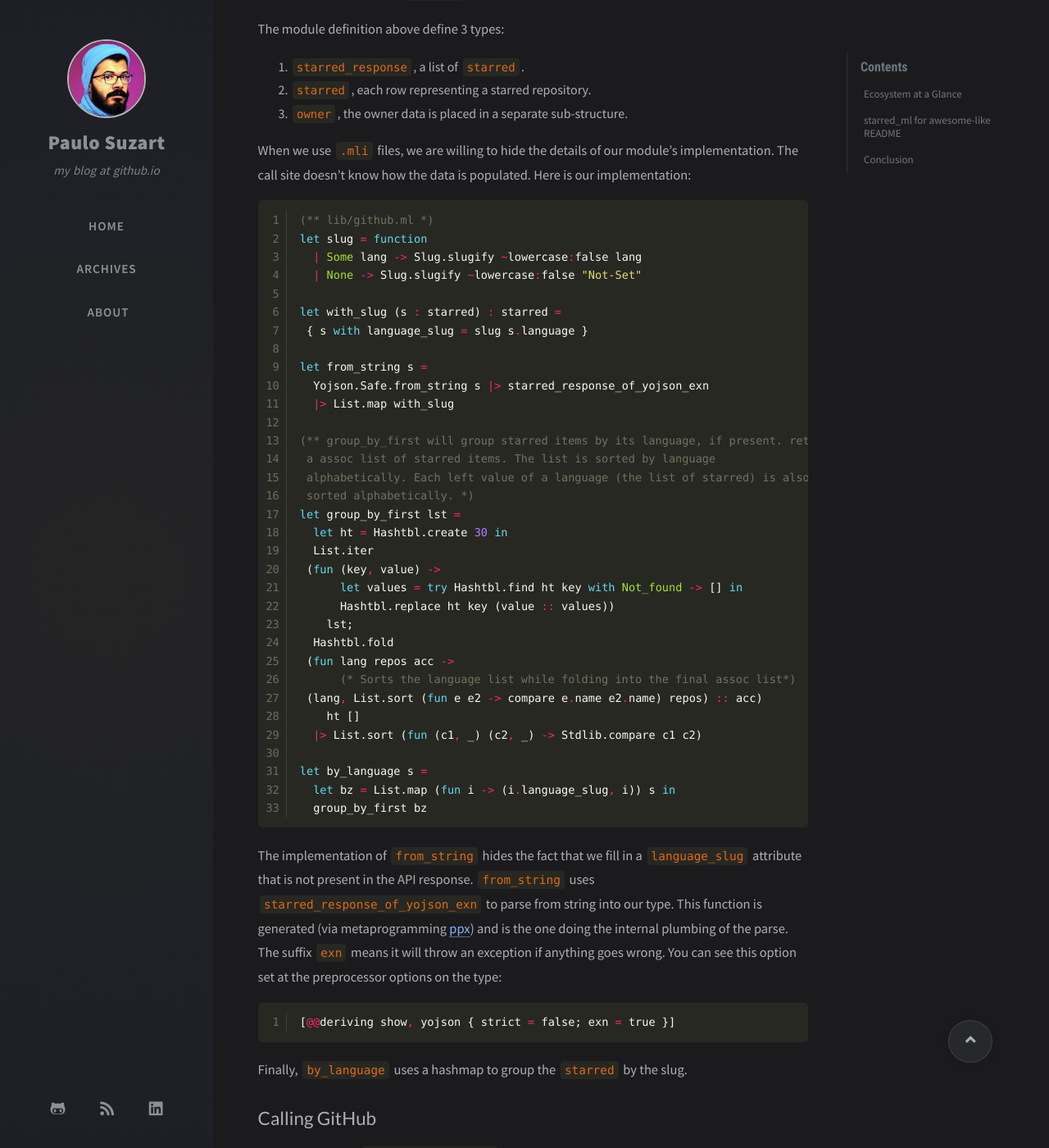
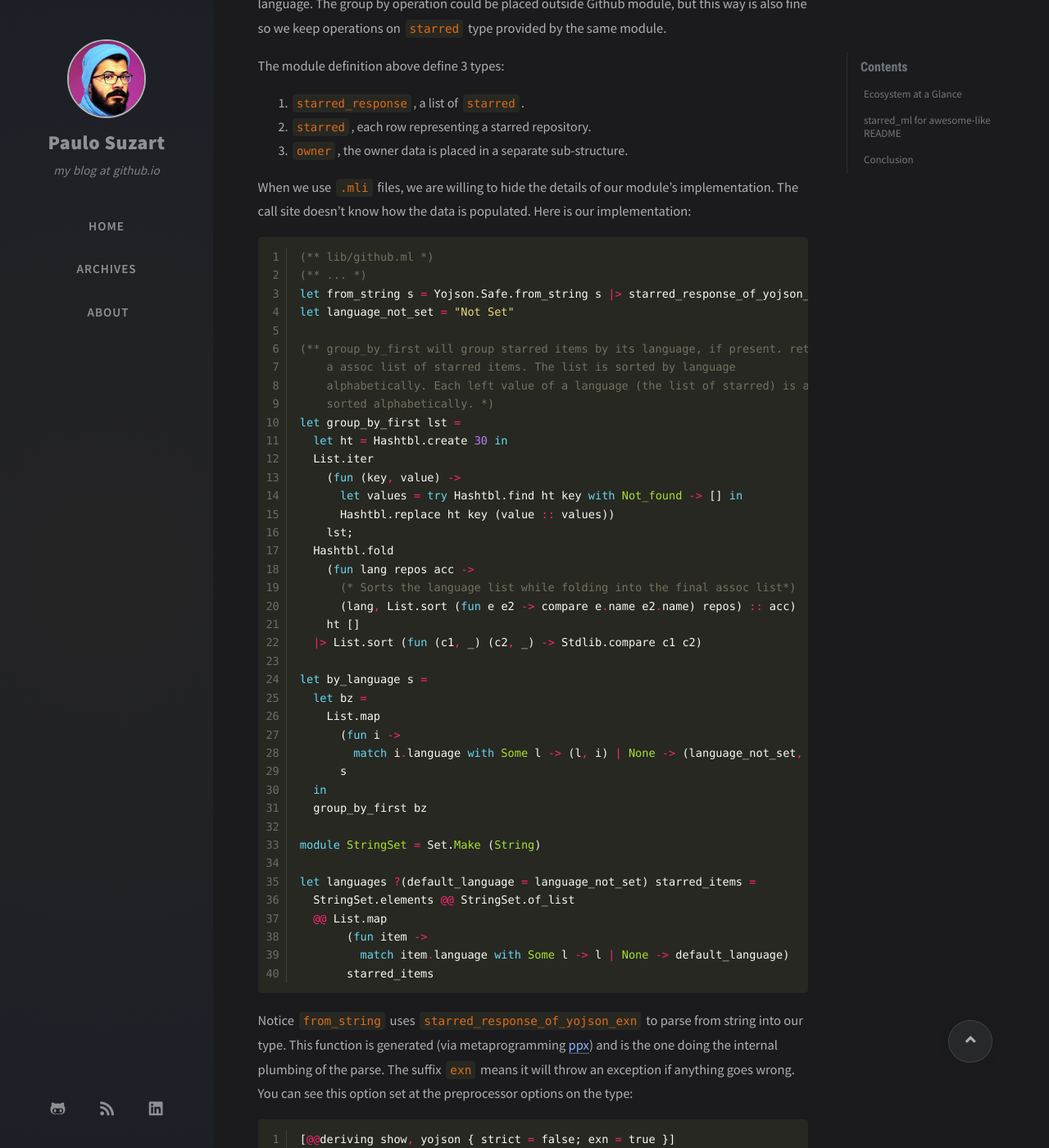
Before and after one commit to paulosuzart/paulosuzart.github.io, a Jekyll site: the page built from _posts/2025-01-12-ocaml-code-test-publish-use.md, in a window 1280 px wide and 1400 px high, scrolled down 3107 px. Shown: the whole window at 82% size. Built offline with Jekyll 4.4.1, drawn with Linux system fonts in a browser that asks for light colours; nearby versions of some CDN libraries; comment, search, counter and statistics services are not loaded; some of the changed text lies outside the part shown.

Commit message:
Improvements

````diff
--- a/_posts/2025-01-12-ocaml-code-test-publish-use.md
+++ b/_posts/2025-01-12-ocaml-code-test-publish-use.md
@@ -32,7 +32,7 @@ OCaml has a great ecosystem that can help you get started today:
 You can quickly get up and running with `opam` and `dune`. Here are some tips extra tips:
 
   - [ocaml-platform](https://marketplace.visualstudio.com/items?itemName=ocamllabs.ocaml-platform) - You can use this VSCode extension that works amazingly well.
-   - `dune fmt` - It [formats your code](https://dune.readthedocs.io/en/stable/howto/formatting.html), and I love this. Don't let your engineers waste time debating whether a `let` and `=` should be on the same line. Just go for the standard formatting.
+  - `dune fmt` - It [formats your code](https://dune.readthedocs.io/en/stable/howto/formatting.html), and I love this. Don't let your engineers waste time debating whether a `let` and `=` should be on the same line. Just go for the standard formatting.
   - `dune test` - You can use [alcotest](https://github.com/mirage/alcotest) and `dune test` will execute your tests.
   - `dune exec {package_name}` - to run the project you are building.
 
@@ -52,7 +52,7 @@ For this we will need:
    1. a JSON parser: there's a fantastic lib called [yojson](https://github.com/ocaml-community/yojson). We are covered.
    1. a way to get arguments from the command line or env var: OCaml is blessed with [cmdliner](https://erratique.ch/software/cmdliner/doc/tutorial.html), one of the best cli frameworks I have tried.
    1. a template engine like [jinja2](https://jinja.palletsprojects.com/en/stable/) to give shape to our README:   [jingoo](https://github.com/tategakibunko/jingoo) is essentially the jinja2 of OCaml.
-   1. a slug library to cover languages with spaces and symbols so links don't get broken within our README: also check! There's a small and simple option with [ocaml-slug](https://github.com/thangngoc89/ocaml-slug)
+   1. a conversion from language names to url encoded values, so links don't get broken within our README: also check! There's a Jingoo built-in filter `url_encode`.
    1. a testing library: again from mirageOS, [alcotest](https://github.com/mirage/alcotest) is a popular framework that can help us here.
 
 
@@ -78,7 +78,6 @@ type starred = {
   language : string option;
   html_url : string;
   owner : owner;
-  language_slug : string;
 }
 [@@deriving show, yojson { strict = false; exn = true }]
 
@@ -91,6 +90,9 @@ val from_string : string -> starred_response
 val by_language : starred list -> (string * starred list) list
 (** Converts a list of starred items into a struc grouped by language like
     [("java", [starred; starred]), ("scala", [starred;...])] *)
+
+val languages : ?default_language:string -> starred list -> string list
+(** Return the languages for the repositories. *)
 ```
 
 I want 2 things: *1)* a type (imagine a `struct`) to store the response, *2)* a way to group them by language. The group by operation could be placed outside Github module, but this way is also fine so we keep operations on `starred` type provided by the same module.
@@ -105,46 +107,53 @@ When we use `.mli` files, we are willing to hide the details of our module's imp
 
 ```ocaml
 (** lib/github.ml *)
-let slug = function
-  | Some lang -> Slug.slugify ~lowercase:false lang
-  | None -> Slug.slugify ~lowercase:false "Not-Set"
-
-let with_slug (s : starred) : starred =
- { s with language_slug = slug s.language }
-
-let from_string s =
-  Yojson.Safe.from_string s |> starred_response_of_yojson_exn
-  |> List.map with_slug
+(** ... *)
+let from_string s = Yojson.Safe.from_string s |> starred_response_of_yojson_exn
+let language_not_set = "Not Set"
 
 (** group_by_first will group starred items by its language, if present. returns
- a assoc list of starred items. The list is sorted by language
- alphabetically. Each left value of a language (the list of starred) is also
- sorted alphabetically. *)
+    a assoc list of starred items. The list is sorted by language
+    alphabetically. Each left value of a language (the list of starred) is also
+    sorted alphabetically. *)
 let group_by_first lst =
   let ht = Hashtbl.create 30 in
   List.iter
- (fun (key, value) ->
+    (fun (key, value) ->
       let values = try Hashtbl.find ht key with Not_found -> [] in
       Hashtbl.replace ht key (value :: values))
     lst;
   Hashtbl.fold
- (fun lang repos acc ->
+    (fun lang repos acc ->
       (* Sorts the language list while folding into the final assoc list*)
- (lang, List.sort (fun e e2 -> compare e.name e2.name) repos) :: acc)
+      (lang, List.sort (fun e e2 -> compare e.name e2.name) repos) :: acc)
     ht []
   |> List.sort (fun (c1, _) (c2, _) -> Stdlib.compare c1 c2)
 
 let by_language s =
-  let bz = List.map (fun i -> (i.language_slug, i)) s in
+  let bz =
+    List.map
+      (fun i ->
+        match i.language with Some l -> (l, i) | None -> (language_not_set, i))
+      s
+  in
   group_by_first bz
+
+module StringSet = Set.Make (String)
+
+let languages ?(default_language = language_not_set) starred_items =
+  StringSet.elements @@ StringSet.of_list
+  @@ List.map
+       (fun item ->
+         match item.language with Some l -> l | None -> default_language)
+       starred_items
 ```
-The implementation of `from_string` hides the fact that we fill in a `language_slug` attribute that is not present in the API response. `from_string` uses `starred_response_of_yojson_exn` to parse from string into our type. This function is generated (via metaprogramming [ppx](https://ocaml.org/docs/metaprogramming#ppxs)) and is the one doing the internal plumbing of the parse. The suffix `exn` means it will throw an exception if anything goes wrong. You can see this option set at the preprocessor options on the type:
+Notice `from_string` uses `starred_response_of_yojson_exn` to parse from string into our type. This function is generated (via metaprogramming [ppx](https://ocaml.org/docs/metaprogramming#ppxs)) and is the one doing the internal plumbing of the parse. The suffix `exn` means it will throw an exception if anything goes wrong. You can see this option set at the preprocessor options on the type:
 
 ```ocaml
 [@@deriving show, yojson { strict = false; exn = true }]
 ```
 
-Finally, `by_language` uses a hashmap to group the `starred` by the slug.
+Finally, `by_language` uses a hashmap to group the `starred` by the language.
 
 ## Calling GitHub
 We can see where `Github.from_string` is used after we call GitHub API.
@@ -249,7 +251,6 @@ let test_group () =
       language = Some "Java";
       html_url = "example.com";
       owner = { login = "auser" };
-      language_slug = Slug.slugify "Java" ~lowercase:false;
     }
   and sample_java_repo2 =
     {
@@ -259,7 +260,6 @@ let test_group () =
       language = Some "Java";
       html_url = "example.com";
       owner = { login = "viola" };
-      language_slug = Slug.slugify "Java" ~lowercase:false;
     }
   and sample_ocaml_repo =
     {
@@ -269,7 +269,6 @@ let test_group () =
       language = Some "Ocaml";
       html_url = "example.com";
       owner = { login = "bar" };
-      language_slug = Slug.slugify "Ocaml" ~lowercase:false;
     }
   in
   Alcotest.(check starred_testable)
@@ -282,28 +281,6 @@ let test_group () =
 
 let option_pp ppf o =
   match o with Some l -> Fmt.pf ppf "%s" l | None -> Fmt.pf ppf "No next link"
-
-let test_with_slug () =
-  let src =
-    Github.from_string
-      {|[
-        {"name" : "Sample with Slug",
-         "language" : "Vim Script",
-         "owner": {
-            "login" : "foo"
-         },
-         "description" : null,
-         "html_url" : "example.com",
-         "topics" : []
-        }
-      ]|}
-  in
-  let repo =
-    match src with
-    | [] -> failwith "Non empty list needed for our test"
-    | x :: _ -> x
-  in
-  Alcotest.(check string) "Repos get a slug" repo.language_slug "Vim-Script"
 
 let testable_link = Alcotest.testable option_pp ( = )
 
@@ -326,10 +303,8 @@ let () =
         [
           test_case "No Pagination" `Quick test_no_next_page;
           test_case "Next Pat" `Quick test_next_page;
-          test_case "Slug test" `Quick test_with_slug;
         ] );
     ]
-
 ```
 
 The test output is quite beautiful (I forced one error just to take a screenshot):
@@ -338,7 +313,6 @@ The test output is quite beautiful (I forced one error just to take a screenshot
 
 Alcotest kind of requires some effort to understand its concepts. For example, they have this idea of a `testable`; a type that implements a way to pretty-print and test for equality. If you come from more sophisticated assertion libraries like [AssertJ](https://assertj.github.io/doc/), you will need to read a bit of alcotest's posts on the internet. You can find great content [here](https://ocaml-explore.netlify.app/workflows/adding-unit-tests-to-your-project/) and [here](https://mukulrathi.com/ocaml-testing-frameworks/).
 
-Taking a look at the code, you can judge we are checking for 4 test cases to ensure we can parse the API response content, find the next page on each HTTP response if present, and ensure we can add a slug to our `starred` type.
 
 ## The CLI
 
````
Also changed, not shown: other parts of _posts/2025-01-12-ocaml-code-test-publish-use.md (+1 -8 lines).
